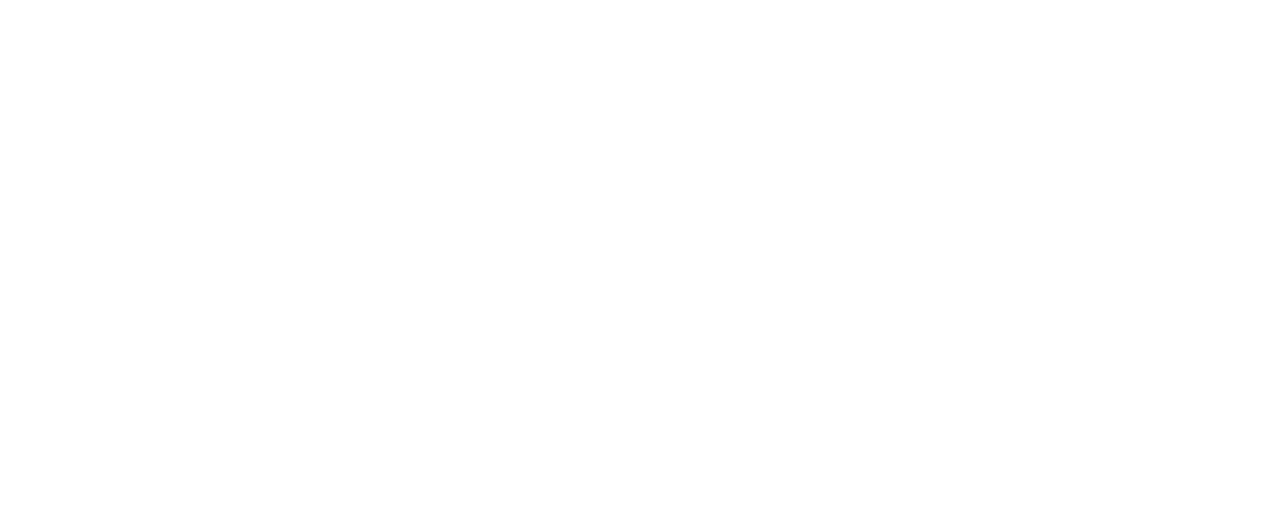
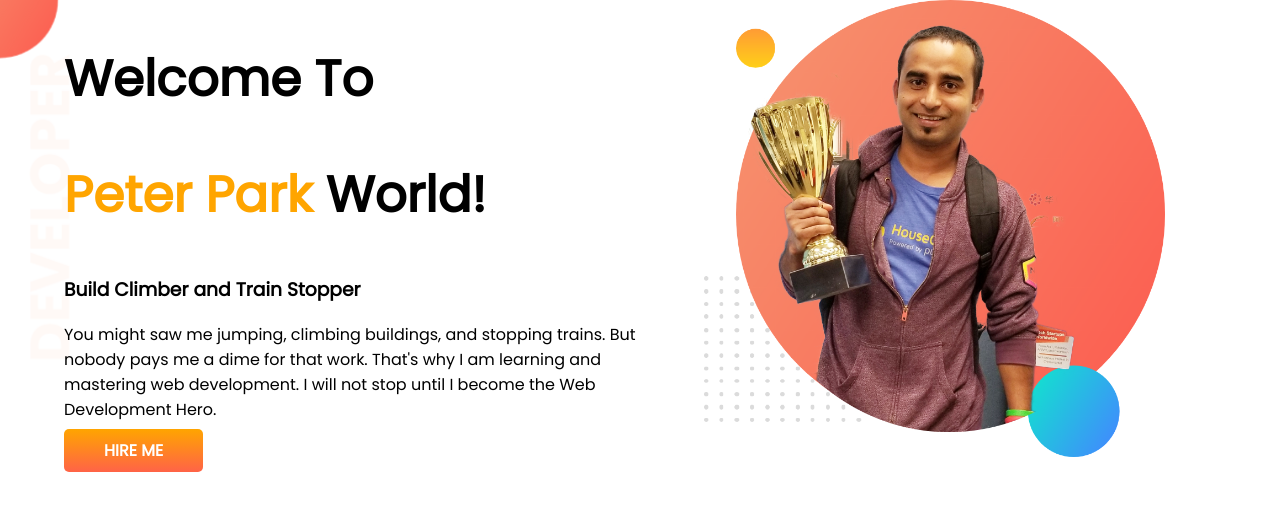
Before and after one commit to arifhossainsikder/developer-portfolio, a plain HTML site: page index.html in a window 1280 px wide. Drawn offline with Linux system fonts and the light colour scheme.

Commit message:
top section done

```diff
--- a/index.html
+++ b/index.html
@@ -1,12 +1,36 @@
 <!DOCTYPE html>
 <html lang="en">
-<head>
-    <meta charset="UTF-8">
-    <meta http-equiv="X-UA-Compatible" content="IE=edge">
-    <meta name="viewport" content="width=device-width, initial-scale=1.0">
+  <head>
+    <meta charset="UTF-8" />
+    <meta http-equiv="X-UA-Compatible" content="IE=edge" />
+    <meta name="viewport" content="width=device-width, initial-scale=1.0" />
     <title>Developer Portfolio</title>
-</head>
-<body>
+    <link rel="preconnect" href="https://fonts.googleapis.com" />
+    <link rel="preconnect" href="https://fonts.gstatic.com" crossorigin />
+    <link
+      href="https://fonts.googleapis.com/css2?family=Poppins&display=swap"
+      rel="stylesheet"
+    />
+    <link rel="stylesheet" href="style.css" />
+  </head>
+  <body>
+    <section class="top-banner">
+      <div class="half-width">
+        <h1>Welcome To</h1>
+        <h1><span class="orange-color">Peter Park</span>  World!</h1>
+        <h3>Build Climber and Train Stopper</h3>
+        <p>
+          You might saw me jumping, climbing buildings, and stopping trains. But
+          nobody pays me a dime for that work. That's why I am learning and
+          mastering web development. I will not stop until I become the Web
+          Development Hero.
+        </p>
+        <a class="link-button" href="www.google.com" target="_blank">HIRE ME</a>
+      </div>
 
-</body>
+      <div class="half-width">
+        <img src="images/jhankar.png" alt="Jhankar" />
+      </div>
+    </section>
+  </body>
 </html>
--- a/style.css
+++ b/style.css
@@ -0,0 +1,40 @@
+body{
+    font-family: 'Poppins', sans-serif;
+    margin: 0;
+}
+
+h1{
+    font-size: 50px;
+}
+
+.orange-color{
+    color: orange;
+}
+
+section{
+    display: flex;
+}
+
+.half-width{
+    width: 50%;
+    padding-left: 5%;
+}
+
+.half-width img{
+    width: 80%;
+}
+
+.link-button{
+    text-decoration: none;
+    color: white;
+    background-image: linear-gradient(orange,tomato);
+    padding: 10px 40px;
+    font-weight: 700;
+    border-radius: 5px;
+}
+
+
+.top-banner{
+    background-image: url(images/top-banner.png);
+    background-repeat: no-repeat;
+}
```
Also changed, not shown: images/dream-bg.png (added), images/exp-bg.png (added), images/jhankar.png (added), images/jhankar2.png (added), images/my-bg.png (added), images/my-bg2.png (added), images/top-banner.png (added), 1 other file.
